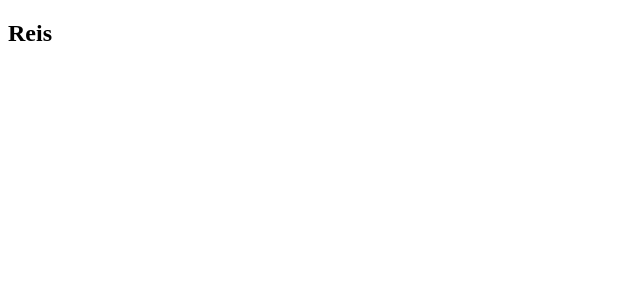
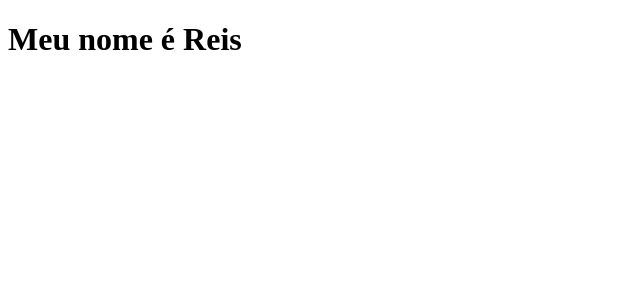
Before and after one commit to rodolphoreis/next, a Next.js app: page /comunicacao/direta in a window 1280 px wide. Shown: the top 300 px of the page, without its empty margins (0-640 px from the left). Built offline with nearby package versions, Linux system fonts and the light colour scheme.

Commit message:
feat: add new props

```diff
--- a/components/direta/Filho.jsx
+++ b/components/direta/Filho.jsx
@@ -1,7 +1,9 @@
 const Filho = (props) => {
   return (
     <div>
-      <h2>{props.familia}</h2>
+      <h1>
+        Meu nome é {props.nome} {props.familia}
+      </h1>
     </div>
   );
 };
```
